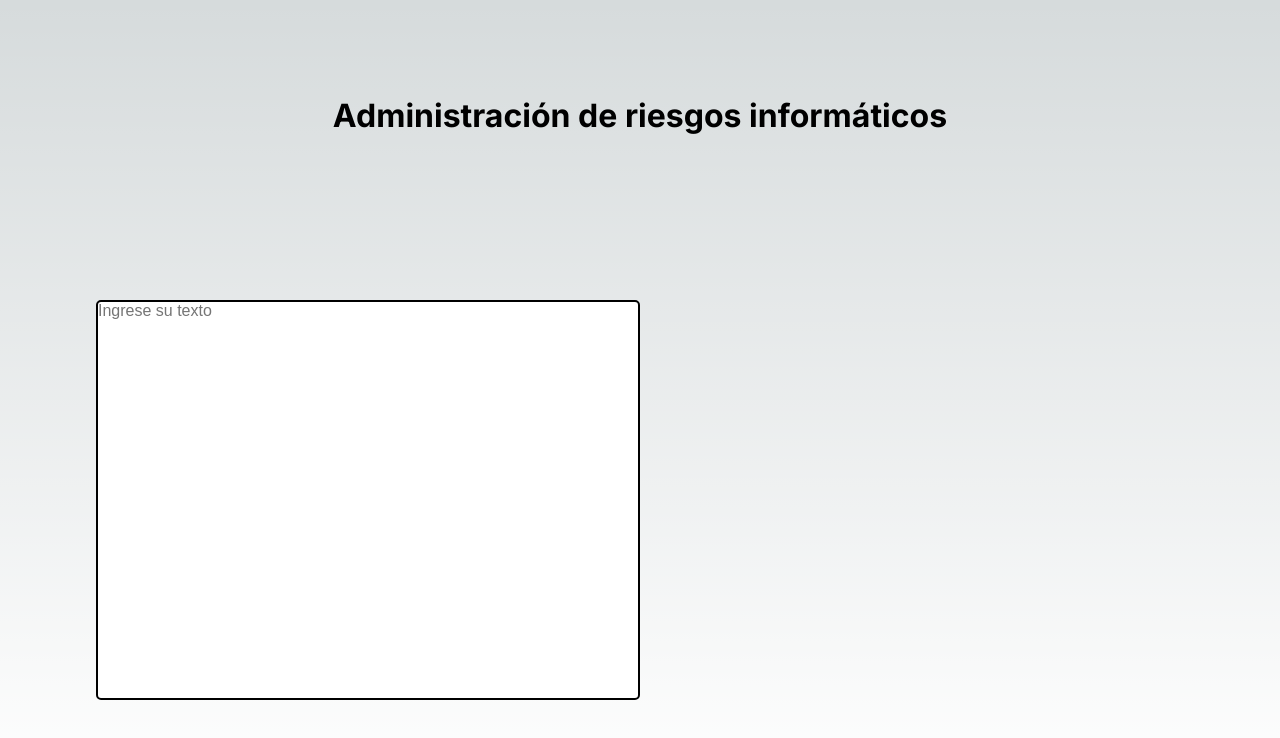
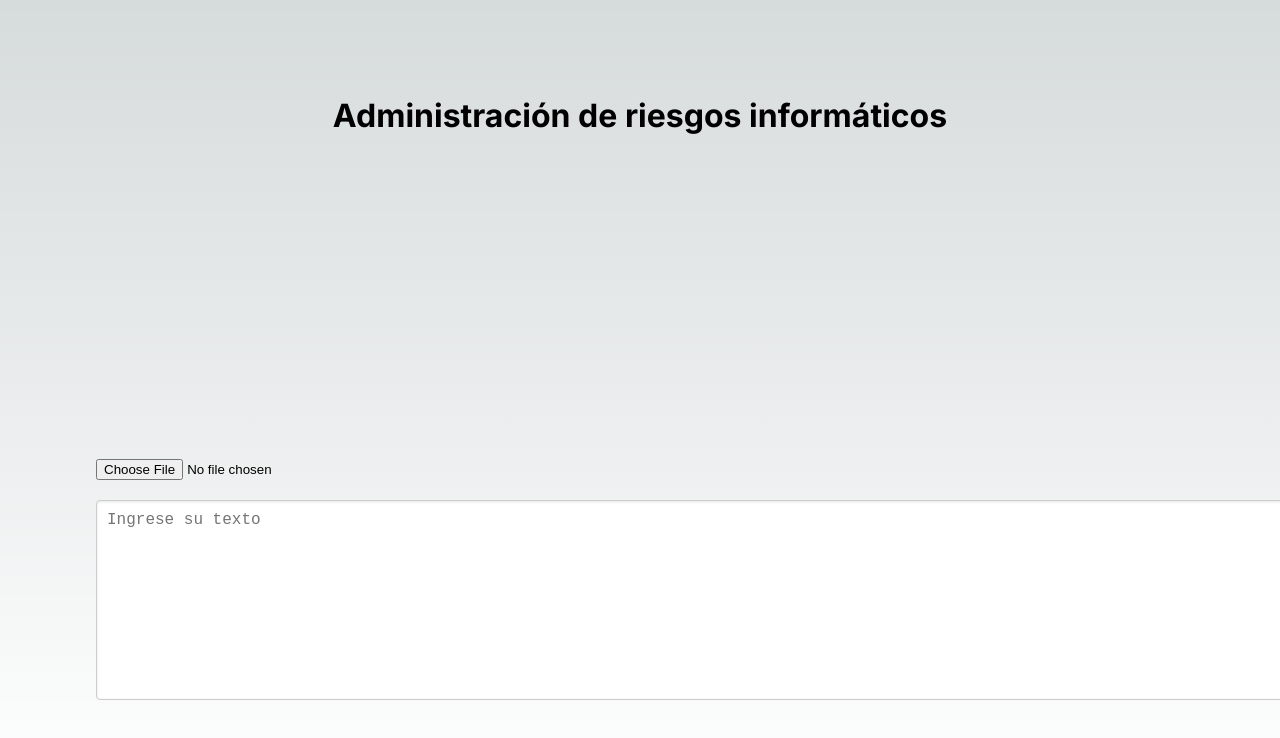
Before and after one commit to nrecinos2001/ARI-Project, a Next.js app in the folder ari-app/: page / in a window 1280 px wide. Shown: the top 738 px of the page. Built offline with nearby package versions, Linux system fonts and the light colour scheme.

Commit message:
Add file upload :sparkles:

```diff
--- a/ari-app/src/app/Screens/Home/index.module.css
+++ b/ari-app/src/app/Screens/Home/index.module.css
@@ -1,9 +1,15 @@
-.textAreaContainer {
+.container {
   width: 100%;
   display: flex;
-  justify-content: space-between;
+  flex-direction: column;
 }
 
-.textAreaContainer div {
-  width: 50%;
+.textAreaContainer {
+  width: 200%;
+  max-width: 600px;
+  margin-top: 20px;
 }
+
+.inputFile {
+  margin-bottom: 20px;
+}
--- a/ari-app/src/app/Screens/Home/index.tsx
+++ b/ari-app/src/app/Screens/Home/index.tsx
@@ -1,18 +1,39 @@
-import { Header } from "@/app/components/header"
+'use client'
+import { Header } from "@/app/components/header";
 import styles from './index.module.css';
 import { InputTextArea } from "@/app/components/input";
-import { useState } from "react";
+import { ChangeEvent, useState } from "react";
 
 export const Home = () => {
-  const [input, setInput] = useState<string>('')
+  const [input, setInput] = useState<string>( '' );
+
+  const handleChange = ( event: ChangeEvent<HTMLTextAreaElement> ) => {
+    setInput( event.target.value );
+  };
+
+  const handleFileUpload = ( event: ChangeEvent<HTMLInputElement> ) => {
+    const file = event.target.files?.[0];
+    if ( file ) {
+      const reader = new FileReader();
+      reader.onload = ( e ) => {
+        const text = e.target?.result as string;
+        setInput( text );
+      };
+      reader.readAsText( file );
+    }
+  };
+
   return (
     <>
       <Header />
-      <div className={styles.textAreaContainer}>
+      <div className={styles.container}>
         <div>
-          <InputTextArea text={input} />
+          <input type="file" accept=".csv" onChange={handleFileUpload} />
+        </div>
+        <div className={styles.textAreaContainer}>
+          <InputTextArea value={input} onChange={handleChange} />
         </div>
       </div>
     </>
-  )
+  );
 }
--- a/ari-app/src/app/components/input.module.css
+++ b/ari-app/src/app/components/input.module.css
@@ -1,9 +1,10 @@
 .input {
-  width: 100%;
-  height: 400px;
-  font-family:Arial, Helvetica, sans-serif;
-  font-size: medium;
-  resize: none;
-  border: 2px solid black;
-  border-radius: 5px;
+  width: 200%;
+  height: 200px;
+  padding: 10px;
+  font-size: 16px;
+  border: 1px solid #ccc;
+  border-radius: 4px;
+  box-shadow: inset 0 1px 3px rgba(0, 0, 0, 0.1);
+  resize: vertical;
 }
--- a/ari-app/src/app/components/input.tsx
+++ b/ari-app/src/app/components/input.tsx
@@ -1,11 +1,19 @@
+import React, { ChangeEvent } from 'react';
 import styles from './input.module.css';
 
 interface IInputTextAreaProps {
-  text: string;
+  value: string;
+  placeholder?: string;
+  onChange: ( event: ChangeEvent<HTMLTextAreaElement> ) => void;
 }
 
-export const InputTextArea = ({text}: IInputTextAreaProps) => {
+export const InputTextArea: React.FC<IInputTextAreaProps> = ( { value, placeholder = 'Ingrese su texto', onChange } ) => {
   return (
-    <textarea className={styles.input} placeholder='Ingrese su texto' value={text}/>
-  )
-}
+    <textarea
+      className={`input ${styles.input}`}
+      placeholder={placeholder}
+      value={value}
+      onChange={onChange}
+    />
+  );
+};
--- a/ari-app/src/app/pages/index.tsx
+++ b/ari-app/src/app/pages/index.tsx
@@ -1,3 +1,4 @@
+
 import { NextPage } from "next";
 import { Home } from "@/app/Screens/Home";
 
```
Also changed, not shown: 1 other file (tests, documents, lock files or other folders).
